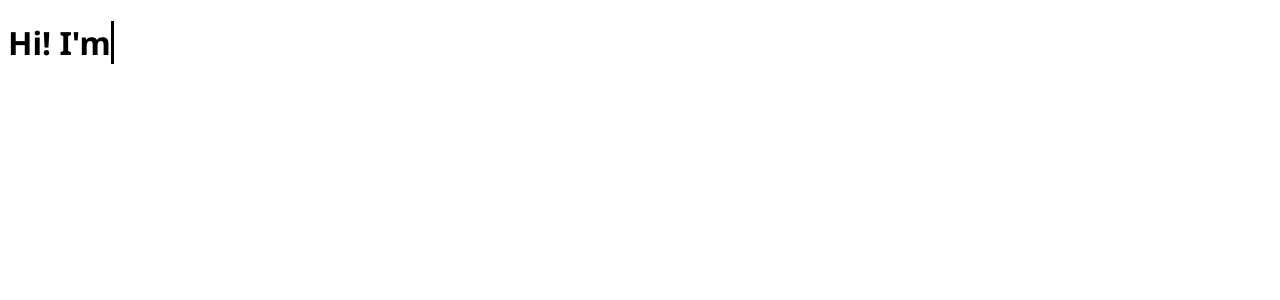
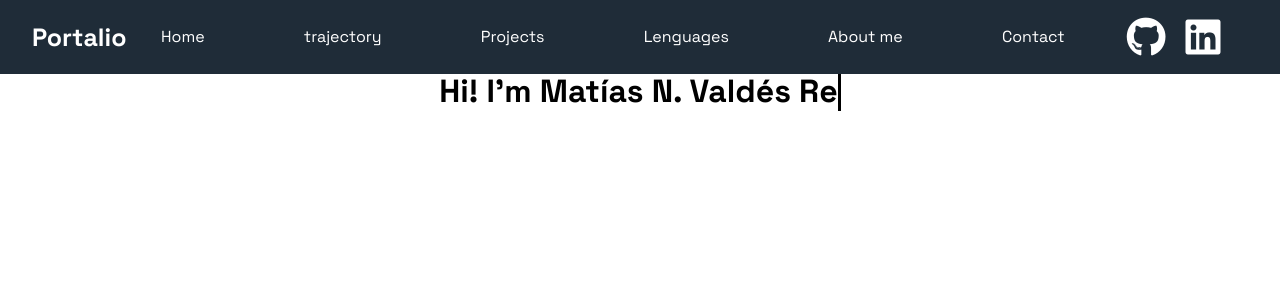
Before and after one commit to MatiasValdees/Portafolio, a React (Vite) app: page / in a window 1280 px wide. Shown: the top 300 px of the page. Built offline with nearby package versions, Linux system fonts and the light colour scheme.

Commit message:
navbar ok!

```diff
--- a/index.html
+++ b/index.html
@@ -6,12 +6,13 @@
     <meta name="viewport" content="width=device-width, initial-scale=1.0" />
     <link rel="preconnect" href="https://fonts.googleapis.com">
     <link rel="preconnect" href="https://fonts.gstatic.com" crossorigin>
-    <link href="https://fonts.googleapis.com/css2?family=Noto+Sans:ital,wght@0,100..900;1,100..900&display=swap" rel="stylesheet">
+    <link href="https://fonts.googleapis.com/css2?family=Space+Grotesk:wght@300..700&display=swap" rel="stylesheet">
     <link rel="stylesheet" href="./src/index.css">
     <title>FullStack - DevOps</title>
   </head>
   <body>
     <div id="root"></div>
     <script type="module" src="/src/main.jsx"></script>
+    <script src="https://kit.fontawesome.com/27453f2c98.js" crossorigin="anonymous"></script>
   </body>
 </html>
--- a/package.json
+++ b/package.json
@@ -11,7 +11,8 @@
   },
   "dependencies": {
     "react": "^18.2.0",
-    "react-dom": "^18.2.0"
+    "react-dom": "^18.2.0",
+    "react-router-dom": "^6.22.3"
   },
   "devDependencies": {
     "@types/react": "^18.2.56",
--- a/src/App.jsx
+++ b/src/App.jsx
@@ -1,10 +1,12 @@
 import { Banner } from './components/Banner/Banner'
+import { Navbar } from './components/Navbar/Navbar'
 import { Card } from './components/Card/Card'
 
 function App() {
 
   return (
     <>
+      <Navbar/>
       <Banner/>
     </>
   )
--- a/src/components/Banner/Banner.css
+++ b/src/components/Banner/Banner.css
@@ -1,6 +1,10 @@
 .cursor {
     border-right: 3px solid black; /* Línea vertical que simula la barra de escritura */
     animation: cursor-blink 0.4s step-end infinite;
+}
+.title-Banner{
+    text-align: center;
+    padding: 50px;
 }
 
 @keyframes cursor-blink {
--- /dev/null
+++ b/src/components/Navbar/Narbar.css
@@ -0,0 +1,133 @@
+.navbar{
+    width: 100%;
+    height: 100%;
+    top: 0;
+    left: 0;
+    position: fixed;
+    background-color: #1f2c38;
+    color: white;
+    z-index: 1;
+    transition: all 1s;
+}
+.border-line{
+    border: 1px solid white;
+    padding: 5px;
+    border-radius: 5px;
+}
+.open-navbar{
+    height: 50px;
+    background-color: #1f2c38;
+    position: fixed;
+    top: 0;
+    left: 0;
+    color: white;
+    width: 100%;
+    font-size: 25px;
+    padding: 10px;
+}
+
+.icon-banner{
+    width: 100%;
+    text-align: center;
+    font-size: 20px;
+}
+.list-navbar{
+    padding: 0px;
+}
+.item-navbar{
+    text-align: center;
+    font-size: 1.2rem;
+    list-style-type: none;
+    padding: 8px;
+}
+
+.social{
+    margin: 20%;
+    display: flex;
+    justify-content: space-around;
+}
+.icon-social{
+    font-size: 40px;
+}
+
+.mark-x{
+    font-size: 25px;
+    display: flex;
+    justify-content: end;
+    padding: 20px;
+    margin: 0px;
+}
+
+@media screen and (min-width: 600px) {
+    .icon-banner{
+        font-size: 25px;
+    }
+    .item-navbar{
+        font-size: 1.5rem;
+        padding: 8px;
+    }
+}
+@media screen and (min-width: 768px) {
+    .navbar{
+        position: fixed;
+        display: flex;
+        height: auto;
+    }
+    .open-navbar{
+        display: none;
+    }
+
+    .items-navbar{
+        width: 100%;
+    }
+
+    .list-navbar{
+        display: flex;
+        justify-content: center;
+        gap:30px
+    }
+
+    .item-navbar{
+        font-size: 1.2rem;
+        margin: auto;
+    }
+    .social{
+        display: none;
+    }
+    .mark-x{
+        display: none;
+    }
+}
+
+@media screen and (min-width: 1024px) {
+    .items-navbar{
+        display: flex;
+        width: 95%;
+        margin: auto;
+    }
+    .list-navbar{
+        width: 80%;
+    }
+    .social{
+        display: flex;
+        margin: auto;
+
+    }
+    .icon-social{
+        margin-left: 10px;
+        margin-right: 10px;
+
+    }
+    .icon-banner{
+        display: flex;
+        justify-content: center;
+        align-items: center;
+        width: auto;
+    }
+    .icon-banner h1{
+        font-size: 25px;
+    }
+    .item-navbar{
+        font-size: 1rem;
+    }
+}
--- a/src/components/Navbar/Navbar.jsx
+++ b/src/components/Navbar/Navbar.jsx
@@ -0,0 +1,36 @@
+import { useState } from 'react';
+import './Narbar.css'
+export const Navbar = () => {
+
+    const [toggle,setToggle]=useState(false);
+
+    const onToggle=()=>{
+        setToggle(!toggle)
+    }
+
+    return (<>
+        <div className="open-navbar">
+            <i className="fa-solid fa-bars border-line" onClick={()=>onToggle()}></i>
+        </div>
+        <nav className="navbar" style={{left:toggle?'-100%':'0%'}}>
+            <div className="items-navbar">
+                <div className='mark-x'><i className="fa-solid fa-x" onClick={()=>onToggle()}></i></div>
+                <div className="icon-banner">
+                    <h1>Portalio</h1>
+                </div>
+                <ul className='list-navbar'>
+                    <li className='item-navbar'>Home</li>
+                    <li className='item-navbar'>trajectory</li>
+                    <li className='item-navbar'>Projects</li>
+                    <li className='item-navbar'>Lenguages</li>
+                    <li className='item-navbar'>About me</li>
+                    <li className='item-navbar'>Contact</li>
+                </ul>
+                <div className="social">
+                    <i className="fa-brands fa-github icon-social"></i>
+                    <i className="fa-brands fa-linkedin icon-social"></i>
+                </div>
+            </div>
+        </nav>
+    </>);
+}
--- a/src/index.css
+++ b/src/index.css
@@ -1,3 +1,3 @@
 html{
-  font-family: "Noto Sans", sans-serif;
+  font-family: "Space Grotesk", sans-serif;
 }
```
Also changed, not shown: src/routes/Router.jsx (added), 1 other file (tests, documents, lock files or other folders).
